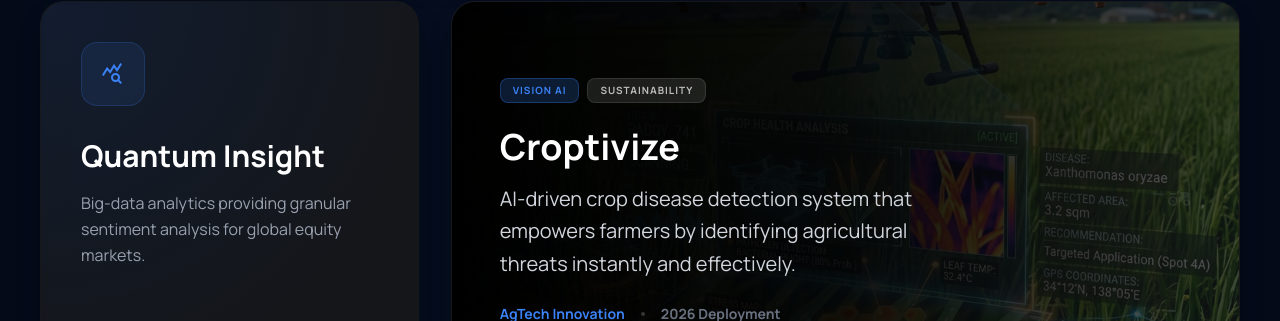
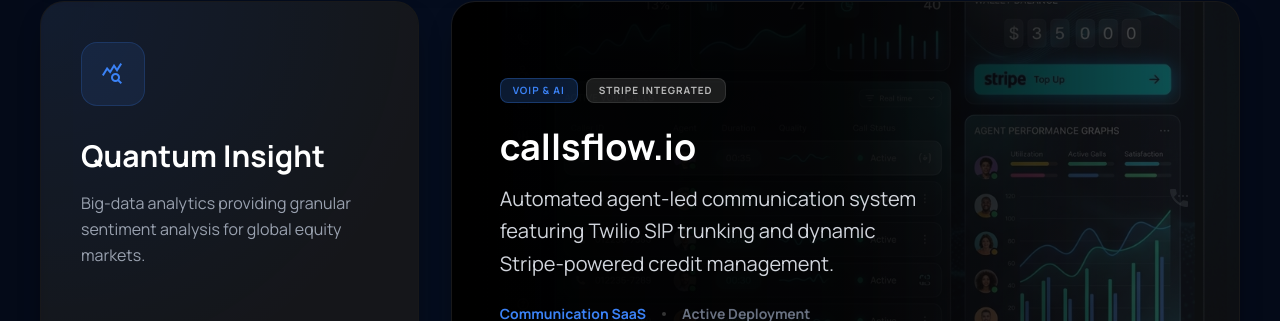
Before and after one commit to RayyanRS6/nexode-portfolio, a Next.js app: page / in a window 1280 px wide. Shown: the part 2479-2800 px from the top of the page. Built offline with nearby package versions, Linux system fonts and the light colour scheme.

Commit message:
Add callsflow.io project to portfolio with premium mockup

```diff
--- a/src/components/Projects.tsx
+++ b/src/components/Projects.tsx
@@ -112,6 +112,38 @@
             </GlowCard>
           </motion.div>
 
+          {/* callsflow.io */}
+          <motion.div variants={cardVariants} className="md:col-span-2 min-h-[400px]">
+            <GlowCard size="full" className="group rounded-[24px] p-0 border-none flex items-center overflow-hidden w-full h-full relative">
+              <img
+                alt="callsflow.io"
+                className="absolute inset-0 w-full h-full object-cover opacity-30 group-hover:scale-105 transition-transform duration-1000 z-0"
+                src="/projects/callsflow.png"
+              />
+              <div className="absolute inset-0 bg-gradient-to-r from-black via-black/80 to-transparent z-10 pointer-events-none"></div>
+
+              <div className="p-12 relative z-20 w-full md:w-2/3 pointer-events-none">
+                <div className="flex gap-2 mb-6 pointer-events-auto">
+                  <span className="px-3 py-1 rounded bg-primary/20 border border-primary/30 text-primary text-[10px] font-bold uppercase tracking-widest">VoIP & AI</span>
+                  <span className="px-3 py-1 rounded bg-white/10 border border-white/10 text-white/70 text-[10px] font-bold uppercase tracking-widest">Stripe Integrated</span>
+                </div>
+                <h3 className="text-4xl font-bold text-white mb-4 pointer-events-auto">callsflow.io</h3>
+                <p className="text-xl text-gray-300 leading-relaxed mb-6 pointer-events-auto max-w-xl">
+                  Automated agent-led communication system featuring Twilio SIP trunking and dynamic Stripe-powered credit management.
+                </p>
+                <div className="flex items-center gap-4 text-sm font-bold pointer-events-auto">
+                  <span className="text-primary">Communication SaaS</span>
+                  <span className="w-1 h-1 rounded-full bg-white/20"></span>
+                  <span className="text-gray-500">Active Deployment</span>
+                </div>
+              </div>
+
+              <div className="absolute right-12 top-1/2 -translate-y-1/2 hidden md:block z-0 pointer-events-none opacity-10 group-hover:opacity-[0.25] group-hover:scale-110 transition-all duration-700">
+                <span className="material-symbols-outlined text-[180px]" style={{ fontVariationSettings: "'FILL' 1" }}>settings_phone</span>
+              </div>
+            </GlowCard>
+          </motion.div>
+
           {/* Croptivize */}
           <motion.div variants={cardVariants} className="md:col-span-2 min-h-[400px]">
             <GlowCard size="full" className="group rounded-[24px] p-0 border-none flex items-center overflow-hidden w-full h-full relative">
```
Also changed, not shown: public/projects/callsflow.png (added).
